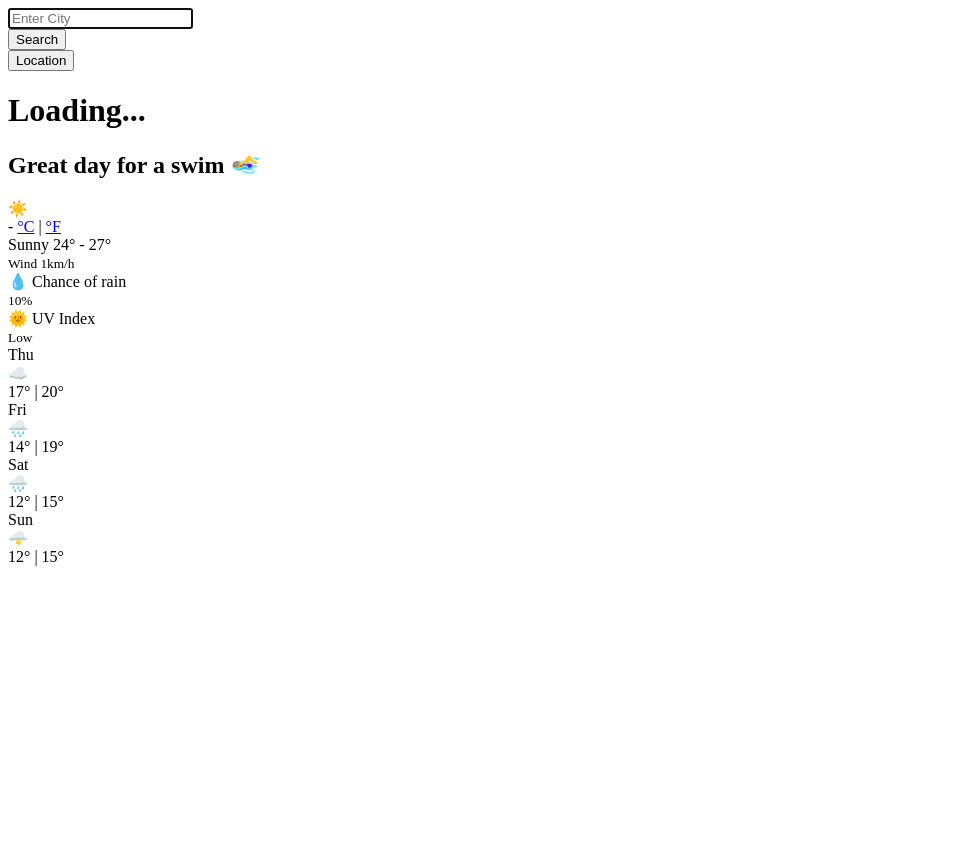
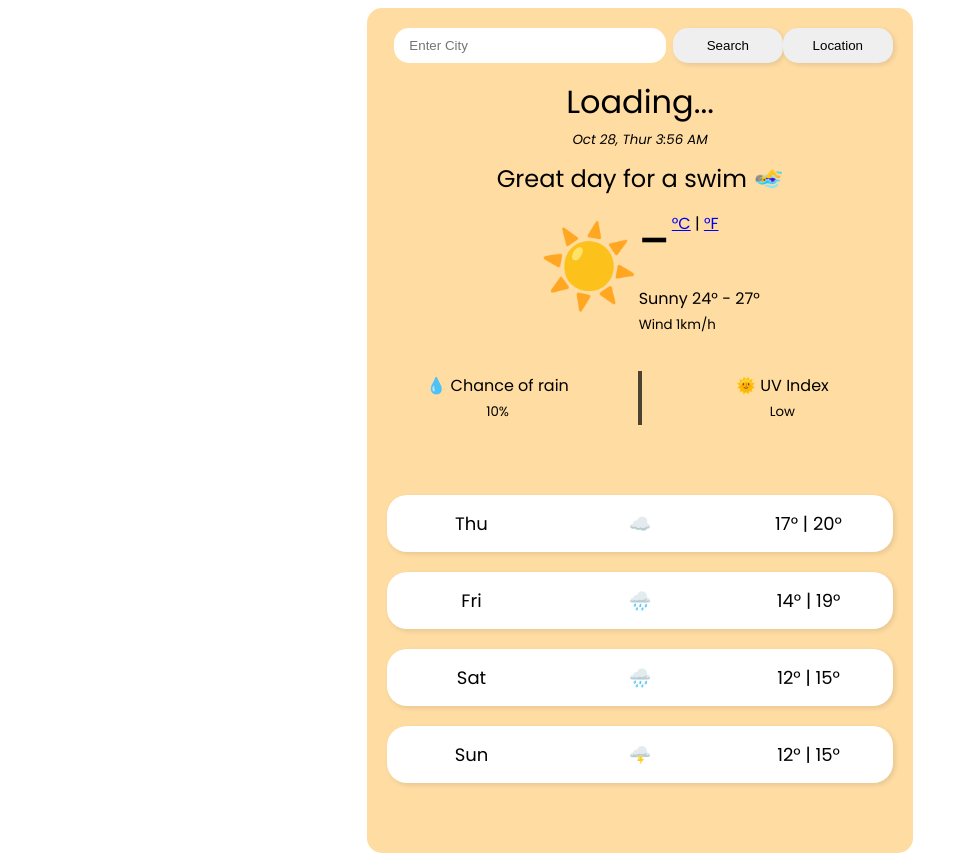
Before and after one commit to AllySadz/weather-app, a plain HTML site: page index.html in a window 1280 px wide. Shown: the whole page, without its empty margins (0-968 px from the left). Before the commit the page ends 800 px from the top, so only its background shows below. Drawn offline with nearby package versions, Linux system fonts and the light colour scheme.

Commit message:
fixed CSS and JS linking to HTML page

```diff
--- a/index.html
+++ b/index.html
@@ -11,7 +11,7 @@
       href="https://fonts.googleapis.com/css2?family=Poppins:ital,wght@0,100;0,200;0,300;0,400;0,500;0,600;0,700;0,800;0,900;1,100;1,200;1,300;1,400;1,500;1,600;1,700;1,800;1,900&display=swap"
       rel="stylesheet"
     />
-    <link rel="stylesheet" href="styles.css" />
+    <link rel="stylesheet" href="style.css" />
     <script src="https://cdn.jsdelivr.net/npm/axios/dist/axios.min.js"></script>
   </head>
   <body>
@@ -100,6 +100,6 @@
         </div>
       </div>
     </div>
-    <script src="index.js"></script>
+    <script src="script.js"></script>
   </body>
 </html>
```
